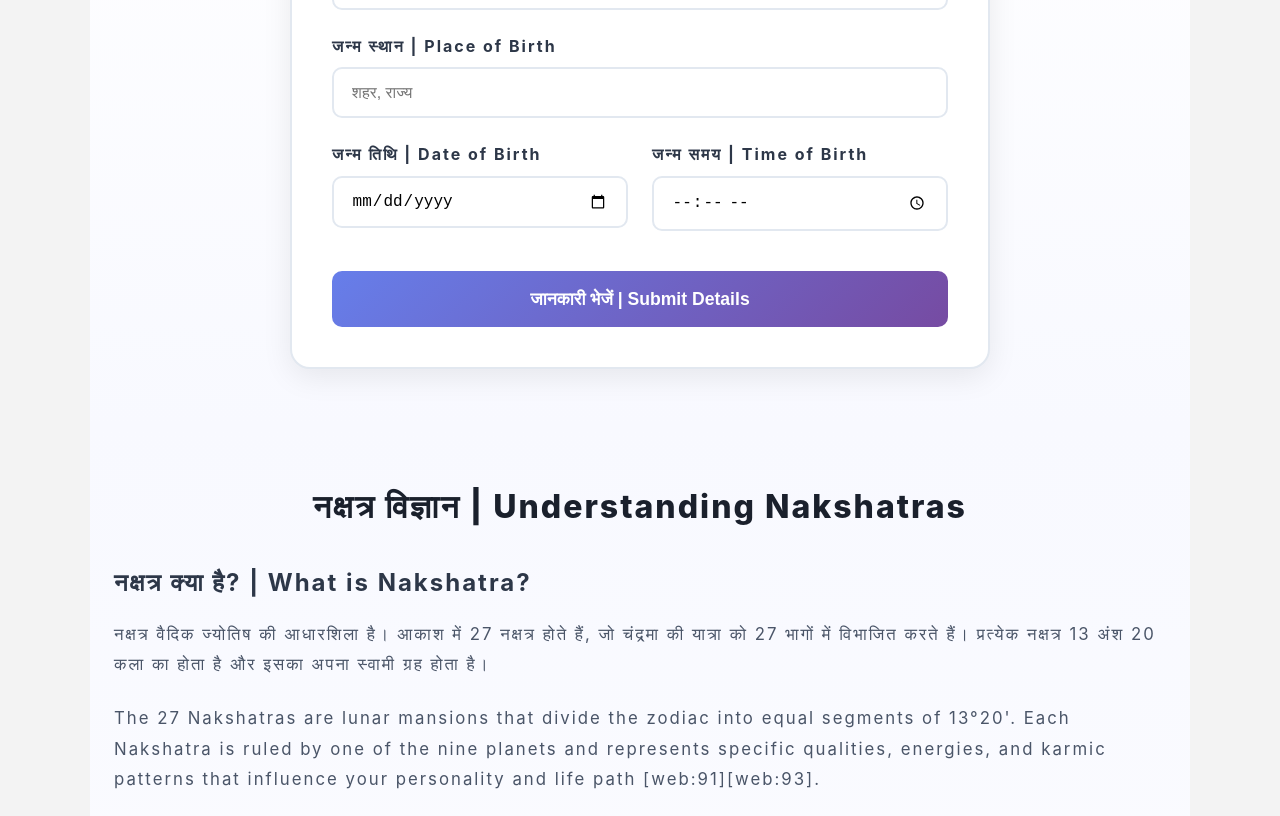
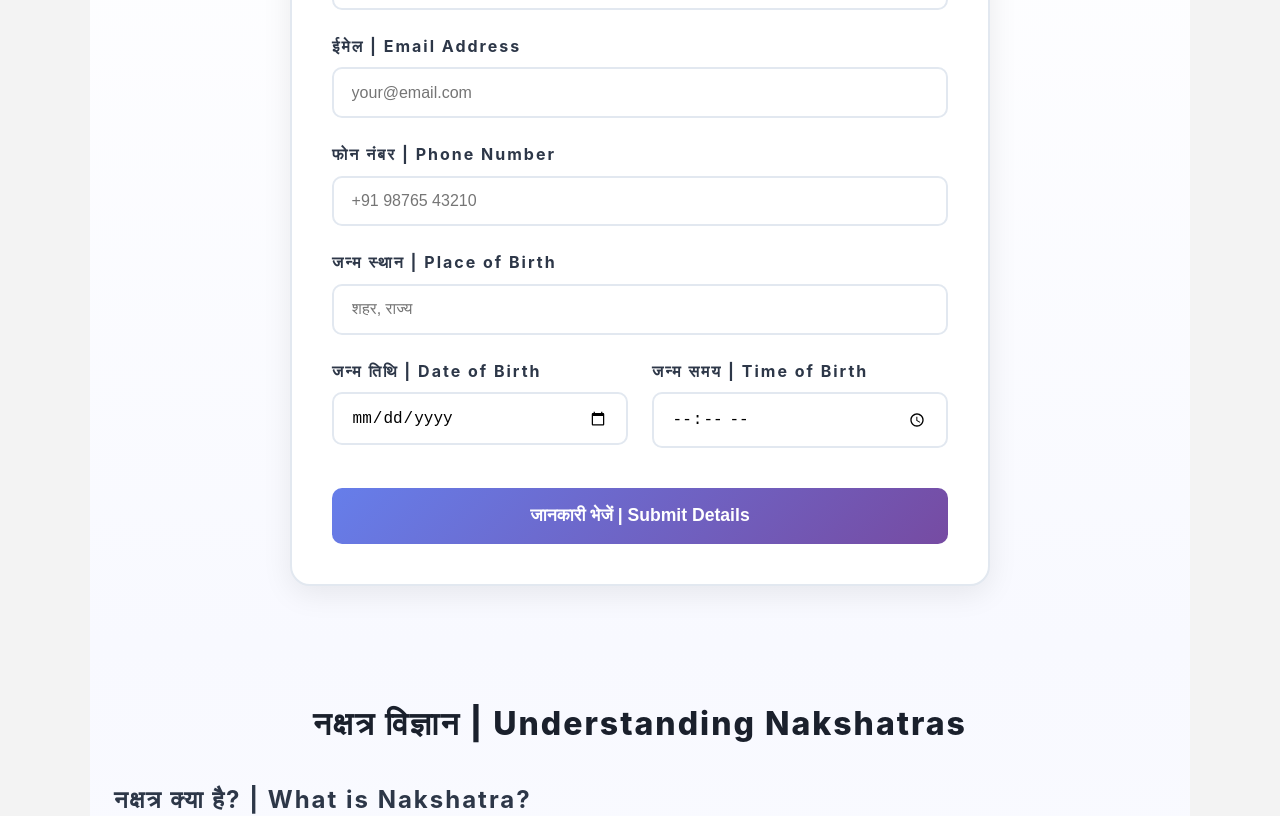
Before and after one commit to Pankajvijaybhatnagar/vedicdhaam, a React (Vite) app: page /astrology in a window 1280 px wide. Shown: the part 736-1552 px from the top of the page. Built offline with nearby package versions, Linux system fonts and the light colour scheme; no server answers.

Commit message:
update kundali

```diff
--- a/src/pages/astrologer/index.jsx
+++ b/src/pages/astrologer/index.jsx
@@ -1,14 +1,24 @@
 // src/pages/astrologer/index.jsx
 import { useState } from 'react';
 
+
 export default function AstrologerPage() {
-  const [form, setForm] = useState({ name: '', place: '', date: '', time: '' });
+  const [form, setForm] = useState({
+    name: '',
+    email: '',
+    phone: '',
+    place: '',
+    date: '',
+    time: ''
+  });
   const [submitted, setSubmitted] = useState(false);
+
 
   const handleChange = (e) => {
     const { name, value } = e.target;
     setForm(prev => ({ ...prev, [name]: value }));
   };
+
 
   const handleSubmit = (e) => {
     e.preventDefault();
@@ -16,6 +26,7 @@ export default function AstrologerPage() {
     // Form data is collected, you can process it as needed
     console.log('User data collected:', form);
   };
+
 
   return (
     <main className="astrology-page">
@@ -34,9 +45,11 @@ export default function AstrologerPage() {
         </div>
       </section>
 
+
       {/* Form Section - Moved to top */}
       <section className="section form-section">
         <h2 className="section-title">अपनी जानकारी दें | Get your reading</h2>
+
 
         {submitted && (
           <div className="alert alert-success">
@@ -45,6 +58,7 @@ export default function AstrologerPage() {
             Thanks! Your query will be answered within a short period of time.
           </div>
         )}
+
 
         <form className="astro-form" onSubmit={handleSubmit}>
           <div className="form-row">
@@ -59,6 +73,35 @@ export default function AstrologerPage() {
               placeholder="आपका नाम"
             />
           </div>
+
+          <div className="form-row">
+            <label className="form-label" htmlFor="email">ईमेल | Email Address</label>
+            <input
+              id="email"
+              className="form-input"
+              type="email"
+              name="email"
+              value={form.email}
+              onChange={handleChange}
+              required
+              placeholder="your@email.com"
+            />
+          </div>
+
+          <div className="form-row">
+            <label className="form-label" htmlFor="phone">फोन नंबर | Phone Number</label>
+            <input
+              id="phone"
+              className="form-input"
+              type="tel"
+              name="phone"
+              value={form.phone}
+              onChange={handleChange}
+              required
+              placeholder="+91 98765 43210"
+            />
+          </div>
+
           <div className="form-row">
             <label className="form-label" htmlFor="place">जन्म स्थान | Place of Birth</label>
             <input
@@ -71,6 +114,7 @@ export default function AstrologerPage() {
               placeholder="शहर, राज्य"
             />
           </div>
+
           <div className="form-row form-row-two">
             <div>
               <label className="form-label" htmlFor="date">जन्म तिथि | Date of Birth</label>
@@ -97,11 +141,13 @@ export default function AstrologerPage() {
               />
             </div>
           </div>
+
           <button className="submit-btn" type="submit">
             जानकारी भेजें | Submit Details
           </button>
         </form>
       </section>
+
 
       {/* Nakshatra Detailed Section */}
       <section className="section section-alt">
@@ -114,9 +160,10 @@ export default function AstrologerPage() {
             प्रत्येक नक्षत्र 13 अंश 20 कला का होता है और इसका अपना स्वामी ग्रह होता है।
           </p>
           <p className="para">
-            The 27 Nakshatras are lunar mansions that divide the zodiac into equal segments of 13°20'. Each Nakshatra is ruled by one of the nine planets and represents specific qualities, energies, and karmic patterns that influence your personality and life path [web:91][web:93].
+            The 27 Nakshatras are lunar mansions that divide the zodiac into equal segments of 13°20'. Each Nakshatra is ruled by one of the nine planets and represents specific qualities, energies, and karmic patterns that influence your personality and life path.
           </p>
         </div>
+
 
         <div className="grid-3">
           <div className="info-card">
@@ -130,7 +177,7 @@ export default function AstrologerPage() {
             <div className="card-icon">🎯</div>
             <h4 className="card-subtitle">नक्षत्र पाद | Nakshatra Pada</h4>
             <p className="card-text">
-              Each Nakshatra is divided into 4 padas (quarters) of 3°20' each, corresponding to the four navamsa divisions, refining predictions about career, relationships, and spiritual growth [web:93].
+              Each Nakshatra is divided into 4 padas (quarters) of 3°20' each, corresponding to the four navamsa divisions, refining predictions about career, relationships, and spiritual growth.
             </p>
           </div>
           <div className="info-card">
@@ -141,6 +188,7 @@ export default function AstrologerPage() {
             </p>
           </div>
         </div>
+
 
         <div className="highlight-box">
           <h4 className="highlight-title">27 नक्षत्र और उनके स्वामी | 27 Nakshatras & Lords</h4>
@@ -176,6 +224,7 @@ export default function AstrologerPage() {
         </div>
       </section>
 
+
       {/* Dasha System */}
       <section className="section">
         <h2 className="section-title">दशा प्रणाली | Dasha System</h2>
@@ -184,12 +233,13 @@ export default function AstrologerPage() {
           <h3 className="h3">विंशोत्तरी दशा | Vimshottari Dasha</h3>
           <p className="para">
             दशा शब्द संस्कृत के "दश" धातु से आया है जिसका अर्थ है "अवस्था" या "काल"। विंशोत्तरी दशा वैदिक ज्योतिष की सबसे महत्वपूर्ण भविष्यवाणी प्रणाली है।
-            यह 120 वर्षों का एक चक्र है जो 9 ग्रहों में विभाजित है [web:90][web:91].
+            यह 120 वर्षों का एक चक्र है जो 9 ग्रहों में विभाजित है।
           </p>
           <p className="para">
-            The Vimshottari Dasha system provides exact timing of life events based on your Moon's Nakshatra at birth. It unfolds in cycles showing when specific planets activate their karmic results in your life. This 120-year cycle is divided among nine planets in specific sequences [web:90][web:93].
+            The Vimshottari Dasha system provides exact timing of life events based on your Moon's Nakshatra at birth. It unfolds in cycles showing when specific planets activate their karmic results in your life. This 120-year cycle is divided among nine planets in specific sequences.
           </p>
         </div>
+
 
         <div className="dasha-timeline">
           <h4 className="timeline-title">ग्रह दशा अवधि | Planetary Period Duration</h4>
@@ -233,21 +283,23 @@ export default function AstrologerPage() {
           </div>
         </div>
 
+
         <div className="grid-2">
           <div className="info-card accent">
             <h4 className="card-subtitle">महादशा | Mahadasha</h4>
             <p className="card-text">
-              यह मुख्य ग्रह काल है जो 6 से 20 वर्षों तक चलता है। महादशा आपके जीवन के बड़े अध्यायों को निर्धारित करती है - करियर, शादी, स्वास्थ्य आदि [web:90][web:93].
+              यह मुख्य ग्रह काल है जो 6 से 20 वर्षों तक चलता है। महादशा आपके जीवन के बड़े अध्यायों को निर्धारित करती है - करियर, शादी, स्वास्थ्य आदि।
             </p>
           </div>
           <div className="info-card accent">
             <h4 className="card-subtitle">अंतर्दशा | Antardasha</h4>
             <p className="card-text">
-              The sub-period within Mahadasha lasting months to years. Antardasha brings specific events and opportunities, accounting for about 30% of the overall effects during that time [web:90][web:93].
+              The sub-period within Mahadasha lasting months to years. Antardasha brings specific events and opportunities, accounting for about 30% of the overall effects during that time.
             </p>
           </div>
         </div>
       </section>
+
 
       {/* Hora System */}
       <section className="section section-alt">
@@ -257,12 +309,13 @@ export default function AstrologerPage() {
           <h3 className="h3">होरा क्या है? | What is Hora?</h3>
           <p className="para">
             होरा शब्द "अहोरात्र" से लिया गया है, जिसका अर्थ है "दिन और रात"। होरा ज्योतिष में दिन के प्रत्येक घंटे पर एक विशेष ग्रह का शासन होता है।
-            यह प्रणाली मुहूर्त चुनने और दैनिक भविष्यवाणी के लिए अत्यंत उपयोगी है [web:92].
+            यह प्रणाली मुहूर्त चुनने और दैनिक भविष्यवाणी के लिए अत्यंत उपयोगी है।
           </p>
           <p className="para">
-            Hora divides each day into 24 hours, with each hour ruled by one of the seven classical planets (Sun, Moon, Mars, Mercury, Jupiter, Venus, Saturn). The ruling planet of the hour influences the nature of activities undertaken during that time [web:92].
+            Hora divides each day into 24 hours, with each hour ruled by one of the seven classical planets (Sun, Moon, Mars, Mercury, Jupiter, Venus, Saturn). The ruling planet of the hour influences the nature of activities undertaken during that time.
           </p>
         </div>
+
 
         <div className="hora-box">
           <h4 className="highlight-title">होरा का महत्व | Importance of Hora</h4>
@@ -274,6 +327,7 @@ export default function AstrologerPage() {
           </ul>
         </div>
       </section>
+
 
       {/* Basic Astrology */}
       <section className="section">
@@ -306,6 +360,7 @@ export default function AstrologerPage() {
           </div>
         </div>
       </section>
+
 
       {/* Panchang Section */}
       <section className="section section-alt">
@@ -340,6 +395,7 @@ export default function AstrologerPage() {
         </div>
       </section>
 
+
       {/* Closing CTA */}
       <section className="section cta-section">
         <div className="cta-box">
@@ -351,6 +407,7 @@ export default function AstrologerPage() {
           </p>
         </div>
       </section>
+
 
       <style jsx>{`
         * { box-sizing: border-box; margin: 0; padding: 0; }
```
